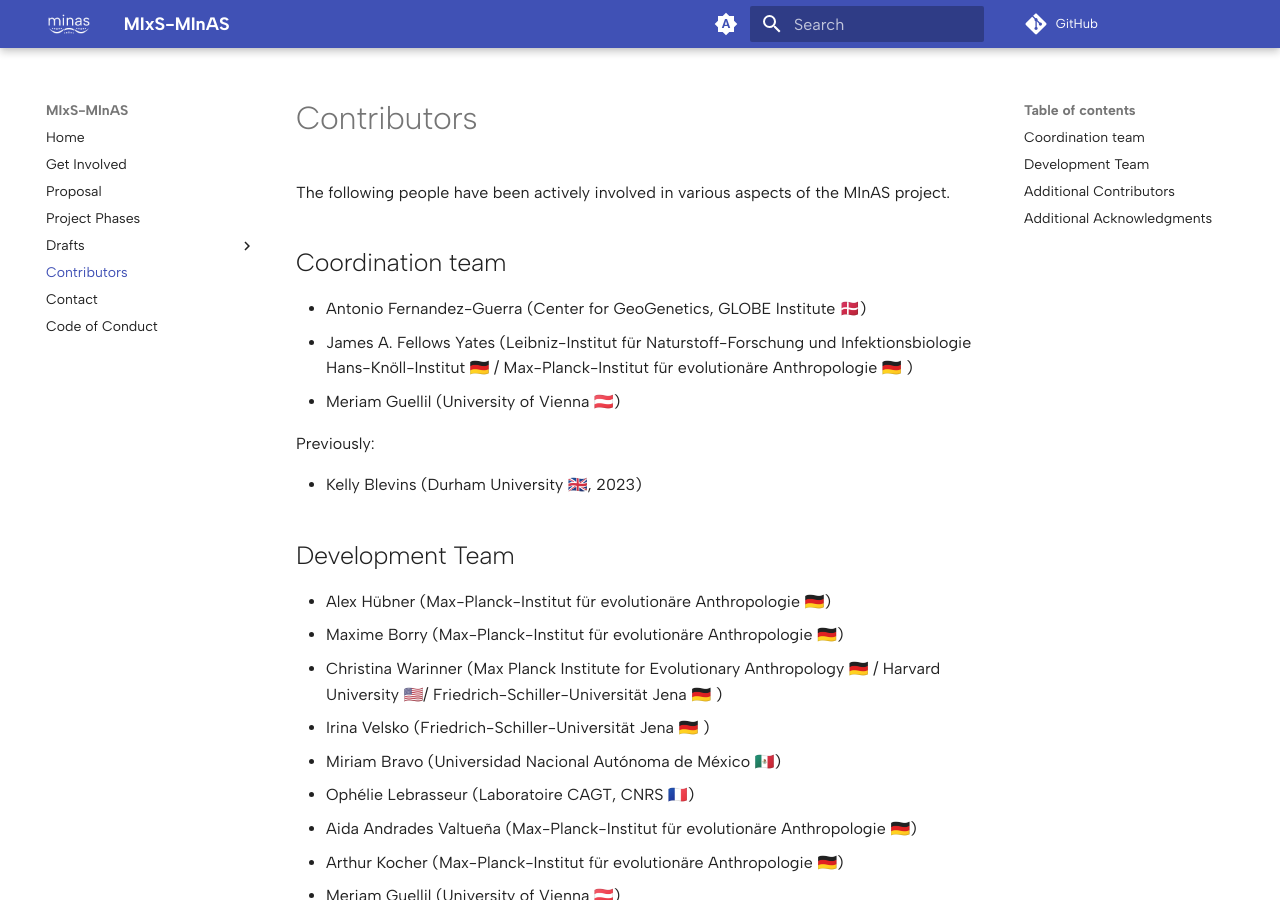
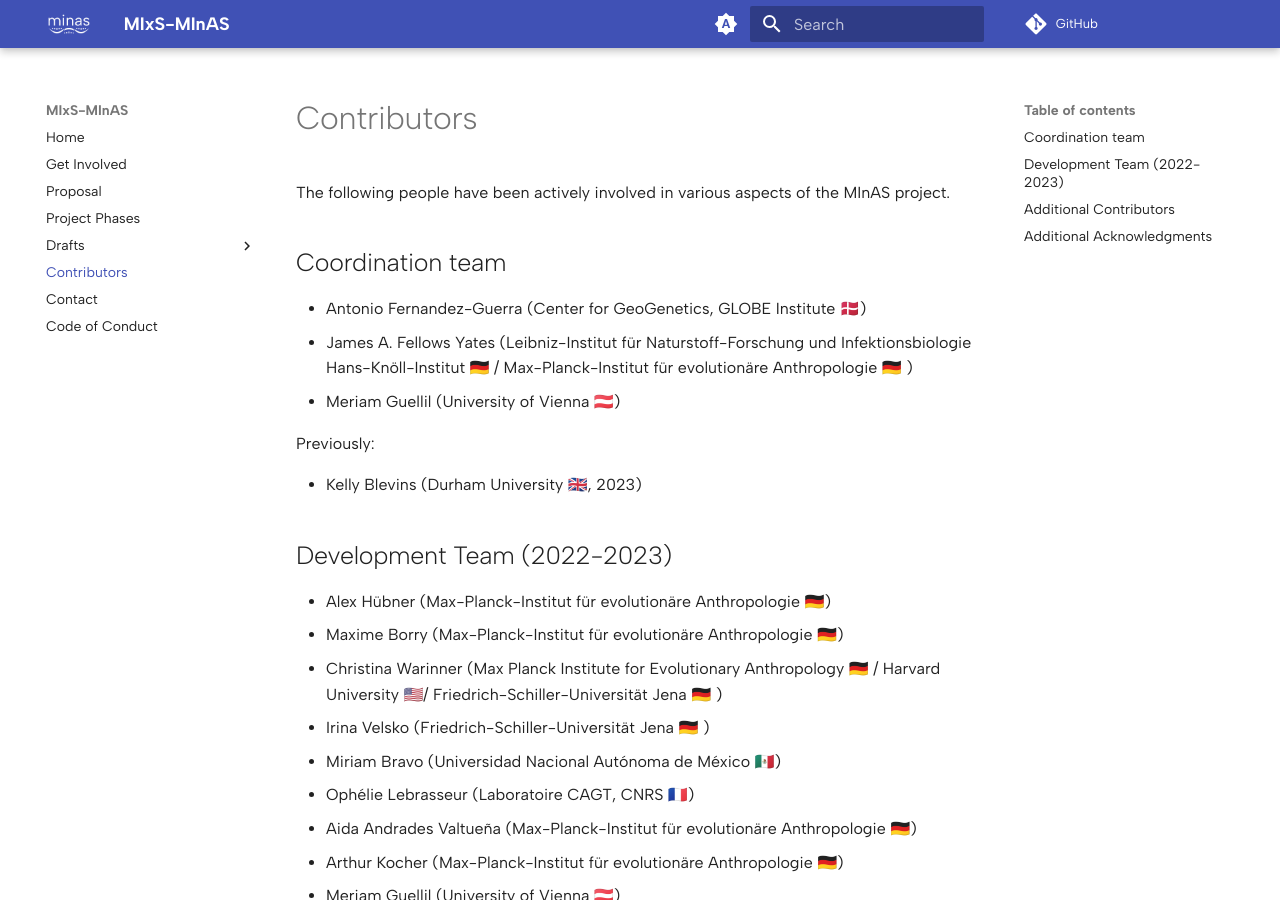
Before and after one commit to MIxS-MInAS/MIxS-MInAS.github.io, an MkDocs documentation site: the page built from docs/contributors.md, in a window 1280 px wide and 900 px high. Built offline with MkDocs 1.6.1 and Material for MkDocs 9.7.7, drawn with Linux system fonts in a browser that asks for light colours; comment, search, counter and statistics services are not loaded.

Commit message:
Add date of development team until updated

```diff
--- a/docs/contributors.md
+++ b/docs/contributors.md
@@ -12,7 +12,7 @@ Previously:
 
 - Kelly Blevins (Durham University 🇬🇧, 2023)
 
-## Development Team
+## Development Team (2022-2023)
 
 - Alex Hübner (Max-Planck-Institut für evolutionäre Anthropologie 🇩🇪)
 - Maxime Borry (Max-Planck-Institut für evolutionäre Anthropologie 🇩🇪)
```
